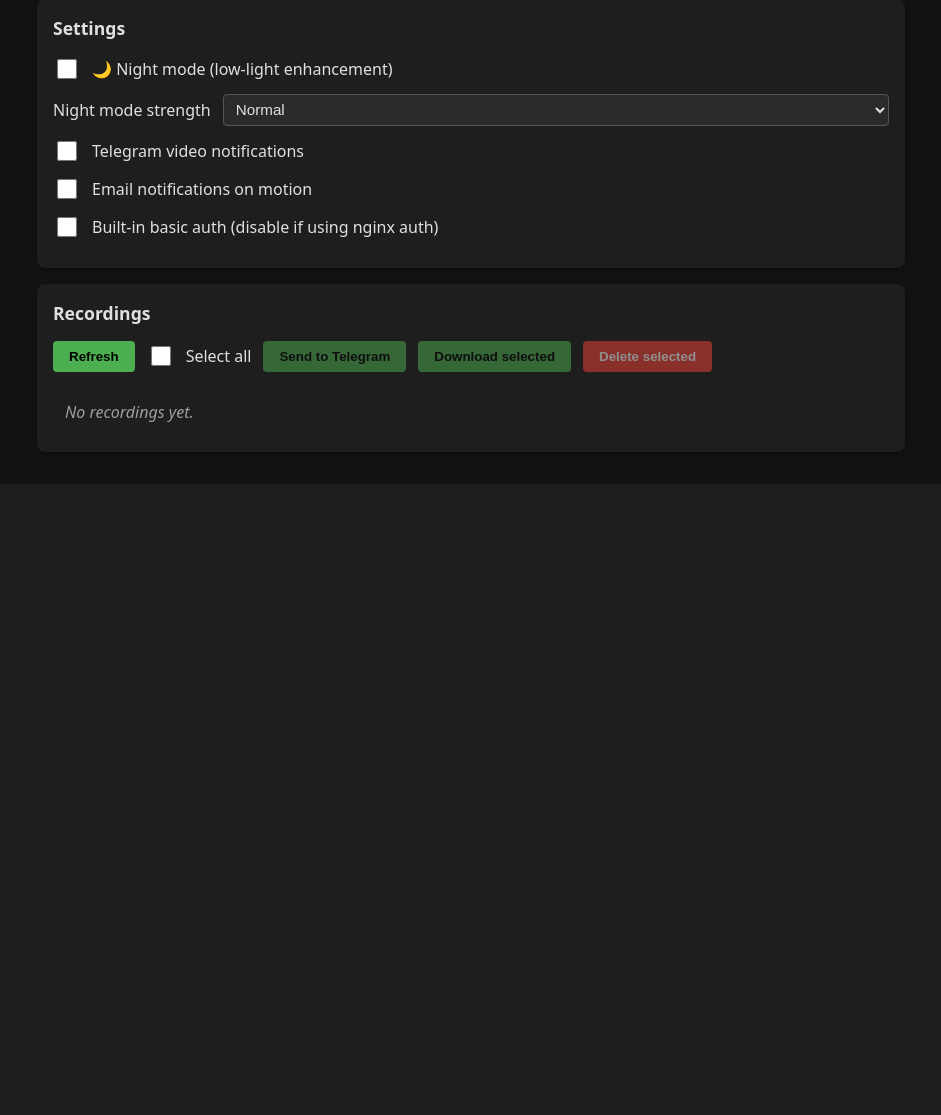
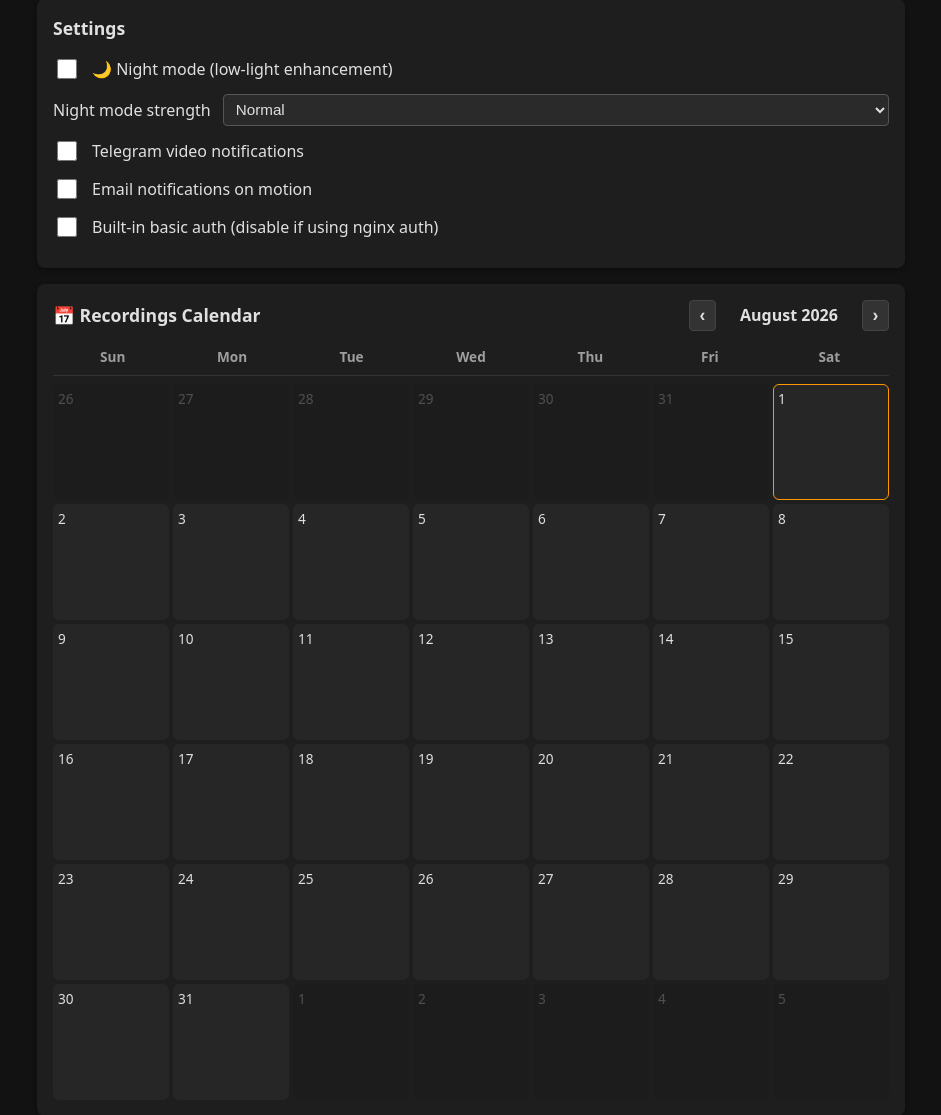
Before and after one commit to gmrandazzo/CheapSecurity, a Flask app: page / in a window 1280 px wide. Shown: the part 1045-2160 px from the top of the page, without its empty margins (169-1110 px from the left). Before the commit the page ends 1504 px from the top, so only its background shows below. Run offline with Flask 2, Linux system fonts and the light colour scheme; parts of the project's set-up code (start-up, migrations or seed data) failed here and were passed over.

Commit message:
feat: add recordings calendar UI, camera fallback, and auto-resolution detection
- Frontend:
      - Add interactive dark-mode Recordings Calendar component to dashboard
      - Display pulsing red circle badges on days with recorded videos
      - Support date filtering: clicking a calendar day materializes videos for that date
      - Add month navigation controls (< / >) and 'Show All' filter reset button

    - Camera & Night Mode Engine:
      - Fix cv2.absdiff shape mismatch crash when switching between day/night resolutions
      - Add shape verification in _detect_motion() and reset _prev_gray on camera release
      - Fix race condition between reconnect loop and night mode API camera switch
      - Add bi-directional camera fallback (Day <-> Night) if a device fails or is unplugged
      - Add automatic max resolution detection when width/height is set to 'auto', 'max', or 0

    - Tooling & CI Alignment:
      - Align mypy configuration across Odroid XU4 (Python 3.11), GitHub Actions CI, and local dev
      - Format import blocks with Ruff
      - Add unit tests for resolution switching and auto dimension parsing (75 tests passing)

```diff
--- a/pyproject.toml
+++ b/pyproject.toml
@@ -100,7 +100,6 @@ ignore = [
 convention = "google"
 
 [tool.mypy]
-python_version = "3.11"
 warn_return_any = true
 warn_unused_configs = true
 disallow_untyped_defs = true
@@ -109,6 +108,7 @@ check_untyped_defs = true
 ignore_missing_imports = true
 exclude = [
     "venv",
+    ".venv",
     "build",
     "dist",
 ]
--- a/src/cheapsecurity/static/css/style.css
+++ b/src/cheapsecurity/static/css/style.css
@@ -199,3 +199,129 @@ button:disabled {
   opacity: 0.5;
   cursor: not-allowed;
 }
+
+/* Calendar Styles */
+.card-header {
+  display: flex;
+  align-items: center;
+  justify-content: space-between;
+  margin-bottom: 1rem;
+}
+
+.card-header h2 {
+  margin: 0;
+}
+
+.calendar-controls {
+  display: flex;
+  align-items: center;
+  gap: 0.5rem;
+}
+
+.secondary-btn {
+  background: #333;
+  color: var(--text);
+  border: 1px solid #444;
+}
+
+.secondary-btn:hover {
+  background: #444;
+}
+
+.icon-btn {
+  padding: 0.25rem 0.6rem;
+  font-size: 1.1rem;
+}
+
+#calendar-month-year {
+  font-weight: 600;
+  min-width: 130px;
+  text-align: center;
+}
+
+.calendar-weekdays {
+  display: grid;
+  grid-template-columns: repeat(7, 1fr);
+  text-align: center;
+  font-weight: 600;
+  color: var(--muted);
+  font-size: 0.85rem;
+  margin-bottom: 0.5rem;
+  border-bottom: 1px solid #333;
+  padding-bottom: 0.5rem;
+}
+
+.calendar-days {
+  display: grid;
+  grid-template-columns: repeat(7, 1fr);
+  gap: 4px;
+}
+
+.calendar-day {
+  aspect-ratio: 1 / 1;
+  background: #262626;
+  border-radius: 6px;
+  display: flex;
+  flex-direction: column;
+  align-items: center;
+  justify-content: space-between;
+  padding: 4px;
+  position: relative;
+  user-select: none;
+  border: 1px solid transparent;
+  transition: all 0.15s ease-in-out;
+}
+
+.calendar-day.other-month {
+  opacity: 0.25;
+  background: #1a1a1a;
+}
+
+.calendar-day.today {
+  border-color: var(--warn);
+}
+
+.calendar-day.has-recordings {
+  cursor: pointer;
+  background: #2e3b2e;
+  border-color: rgba(76, 175, 80, 0.4);
+}
+
+.calendar-day.has-recordings:hover {
+  background: #3a4e3a;
+  transform: translateY(-2px);
+  box-shadow: 0 4px 8px rgba(0, 0, 0, 0.4);
+}
+
+.calendar-day.selected-day {
+  border-color: var(--accent);
+  background: #284a29 !important;
+  box-shadow: 0 0 10px rgba(76, 175, 80, 0.5);
+}
+
+.calendar-day .day-num {
+  font-size: 0.85rem;
+  font-weight: 500;
+  align-self: flex-start;
+}
+
+.calendar-day .red-circle-badge {
+  background: var(--danger);
+  color: #ffffff;
+  font-size: 0.75rem;
+  font-weight: 700;
+  width: 22px;
+  height: 22px;
+  border-radius: 50%;
+  display: flex;
+  align-items: center;
+  justify-content: center;
+  box-shadow: 0 0 8px rgba(244, 67, 54, 0.8);
+  animation: pulse-red 2s infinite ease-in-out;
+}
+
+@keyframes pulse-red {
+  0% { transform: scale(1); box-shadow: 0 0 4px rgba(244, 67, 54, 0.6); }
+  50% { transform: scale(1.1); box-shadow: 0 0 10px rgba(244, 67, 54, 1); }
+  100% { transform: scale(1); box-shadow: 0 0 4px rgba(244, 67, 54, 0.6); }
+}
--- a/src/cheapsecurity/static/js/app.js
+++ b/src/cheapsecurity/static/js/app.js
@@ -48,6 +48,159 @@ async function loadStatus() {
   }
 }
 
+let allRecordings = [];
+let selectedDateStr = null;
+let currentCalendarDate = new Date();
+
+function formatDateKey(dateObj) {
+  const y = dateObj.getFullYear();
+  const m = String(dateObj.getMonth() + 1).padStart(2, '0');
+  const d = String(dateObj.getDate()).padStart(2, '0');
+  return `${y}-${m}-${d}`;
+}
+
+function getRecordingsByDateMap() {
+  const map = new Map();
+  allRecordings.forEach(r => {
+    const dt = new Date(r.created);
+    const key = formatDateKey(dt);
+    if (!map.has(key)) {
+      map.set(key, []);
+    }
+    map.get(key).push(r);
+  });
+  return map;
+}
+
+function renderCalendar() {
+  const monthYearEl = document.getElementById('calendar-month-year');
+  const daysEl = document.getElementById('calendar-days');
+  if (!daysEl || !monthYearEl) return;
+
+  const year = currentCalendarDate.getFullYear();
+  const month = currentCalendarDate.getMonth();
+
+  const monthNames = [
+    'January', 'February', 'March', 'April', 'May', 'June',
+    'July', 'August', 'September', 'October', 'November', 'December'
+  ];
+  monthYearEl.textContent = `${monthNames[month]} ${year}`;
+
+  const firstDay = new Date(year, month, 1).getDay();
+  const daysInMonth = new Date(year, month + 1, 0).getDate();
+  const daysInPrevMonth = new Date(year, month, 0).getDate();
+
+  const recordingsByDate = getRecordingsByDateMap();
+  const todayKey = formatDateKey(new Date());
+
+  let html = '';
+
+  // Previous month trailing days
+  for (let i = firstDay - 1; i >= 0; i--) {
+    const dayNum = daysInPrevMonth - i;
+    html += `<div class="calendar-day other-month"><span class="day-num">${dayNum}</span></div>`;
+  }
+
+  // Current month days
+  for (let day = 1; day <= daysInMonth; day++) {
+    const dateObj = new Date(year, month, day);
+    const dateKey = formatDateKey(dateObj);
+    const dayRecordings = recordingsByDate.get(dateKey) || [];
+    const count = dayRecordings.length;
+    const hasRecs = count > 0;
+    const isSelected = dateKey === selectedDateStr;
+    const isToday = dateKey === todayKey;
+
+    let classes = ['calendar-day'];
+    if (hasRecs) classes.push('has-recordings');
+    if (isSelected) classes.push('selected-day');
+    if (isToday) classes.push('today');
+
+    let redIndicator = '';
+    if (hasRecs) {
+      redIndicator = `<span class="red-circle-badge" title="${count} recording(s)">${count}</span>`;
+    }
+
+    const clickAttr = hasRecs ? `onclick="selectCalendarDate('${dateKey}')"` : '';
+
+    html += `
+      <div class="${classes.join(' ')}" ${clickAttr} data-date="${dateKey}">
+        <span class="day-num">${day}</span>
+        ${redIndicator}
+      </div>
+    `;
+  }
+
+  // Next month leading days to complete full weeks
+  const totalCells = firstDay + daysInMonth;
+  const remainingCells = (7 - (totalCells % 7)) % 7;
+  for (let day = 1; day <= remainingCells; day++) {
+    html += `<div class="calendar-day other-month"><span class="day-num">${day}</span></div>`;
+  }
+
+  daysEl.innerHTML = html;
+}
+
+function changeMonth(delta) {
+  currentCalendarDate.setMonth(currentCalendarDate.getMonth() + delta);
+  renderCalendar();
+}
+
+function selectCalendarDate(dateKey) {
+  if (selectedDateStr === dateKey) {
+    selectedDateStr = null;
+  } else {
+    selectedDateStr = dateKey;
+  }
+  renderCalendar();
+  renderRecordingsList();
+}
+
+function clearDateFilter() {
+  selectedDateStr = null;
+  renderCalendar();
+  renderRecordingsList();
+}
+
+function renderRecordingsList() {
+  const list = document.getElementById('recordings');
+  const titleEl = document.getElementById('recordings-title');
+  const clearBtn = document.getElementById('clear-filter-btn');
+
+  document.getElementById('select-all').checked = false;
+  updateActionButtons();
+
+  let filtered = allRecordings;
+  if (selectedDateStr) {
+    filtered = allRecordings.filter(r => formatDateKey(new Date(r.created)) === selectedDateStr);
+    const dateFormatted = new Date(selectedDateStr + 'T00:00:00').toLocaleDateString(undefined, {
+      year: 'numeric', month: 'short', day: 'numeric'
+    });
+    if (titleEl) titleEl.textContent = `Recordings for ${dateFormatted} (${filtered.length})`;
+    if (clearBtn) clearBtn.style.display = 'inline-block';
+  } else {
+    if (titleEl) titleEl.textContent = `Recordings (${allRecordings.length})`;
+    if (clearBtn) clearBtn.style.display = 'none';
+  }
+
+  if (filtered.length === 0) {
+    list.innerHTML = selectedDateStr
+      ? `<li class="empty">No recordings on ${selectedDateStr}.</li>`
+      : '<li class="empty">No recordings yet.</li>';
+    return;
+  }
+
+  list.innerHTML = filtered.map(r => `
+    <li>
+      <input type="checkbox" class="rec-checkbox" value="${encodeURIComponent(r.filename)}" onchange="updateActionButtons()">
+      <div class="rec-info">
+        <a href="/recordings/${encodeURIComponent(r.filename)}" target="_blank">${r.filename}</a>
+        <div class="meta">${r.size_human} &bull; ${new Date(r.created).toLocaleString()}</div>
+      </div>
+    </li>
+  `).join('');
+}
+
 async function loadRecordings() {
   const list = document.getElementById('recordings');
   list.innerHTML = '<li class="empty">Loading…</li>';
@@ -56,19 +209,9 @@ async function loadRecordings() {
   try {
     const res = await fetch('/api/recordings');
     const data = await res.json();
-    if (!data.recordings || data.recordings.length === 0) {
-      list.innerHTML = '<li class="empty">No recordings yet.</li>';
-      return;
-    }
-    list.innerHTML = data.recordings.map(r => `
-      <li>
-        <input type="checkbox" class="rec-checkbox" value="${encodeURIComponent(r.filename)}" onchange="updateActionButtons()">
-        <div class="rec-info">
-          <a href="/recordings/${encodeURIComponent(r.filename)}" target="_blank">${r.filename}</a>
-          <div class="meta">${r.size_human} &bull; ${new Date(r.created).toLocaleString()}</div>
-        </div>
-      </li>
-    `).join('');
+    allRecordings = data.recordings || [];
+    renderCalendar();
+    renderRecordingsList();
   } catch (e) {
     list.innerHTML = '<li class="empty">Failed to load recordings.</li>';
   }
--- a/src/cheapsecurity/templates/index.html
+++ b/src/cheapsecurity/templates/index.html
@@ -81,7 +81,27 @@
     </section>
 
     <section class="card">
-      <h2>Recordings</h2>
+      <div class="card-header">
+        <h2>📅 Recordings Calendar</h2>
+        <div class="calendar-controls">
+          <button class="secondary-btn icon-btn" onclick="changeMonth(-1)">&lsaquo;</button>
+          <span id="calendar-month-year"></span>
+          <button class="secondary-btn icon-btn" onclick="changeMonth(1)">&rsaquo;</button>
+          <button id="clear-filter-btn" class="secondary-btn" onclick="clearDateFilter()" style="display:none;">Show All</button>
+        </div>
+      </div>
+      <div id="calendar-container">
+        <div class="calendar-weekdays">
+          <div>Sun</div><div>Mon</div><div>Tue</div><div>Wed</div><div>Thu</div><div>Fri</div><div>Sat</div>
+        </div>
+        <div id="calendar-days" class="calendar-days"></div>
+      </div>
+    </section>
+
+    <section class="card">
+      <div class="card-header">
+        <h2 id="recordings-title">Recordings</h2>
+      </div>
       <div class="toolbar">
         <button id="refresh-btn" onclick="loadRecordings()">Refresh</button>
         <label class="toggle inline">
--- a/src/cheapsecurity/web.py
+++ b/src/cheapsecurity/web.py
@@ -360,7 +360,9 @@ def api_download_recordings() -> RouteReturn:
     if not filenames:
         return jsonify({"error": "No filenames provided"}), 400
 
-    with tempfile.NamedTemporaryFile(suffix=".zip", delete=False, dir=str(cctv.record_dir)) as temp_zip:
+    with tempfile.NamedTemporaryFile(
+        suffix=".zip", delete=False, dir=str(cctv.record_dir)
+    ) as temp_zip:
         temp_zip_path = temp_zip.name
 
     @after_this_request
```
Also changed, not shown: src/cheapsecurity/cctv.py (+118 -50 lines), src/cheapsecurity/rtsp.py (+2 -6 lines), tests/test_cctv_unit.py (+39 -3 lines), README.md.
